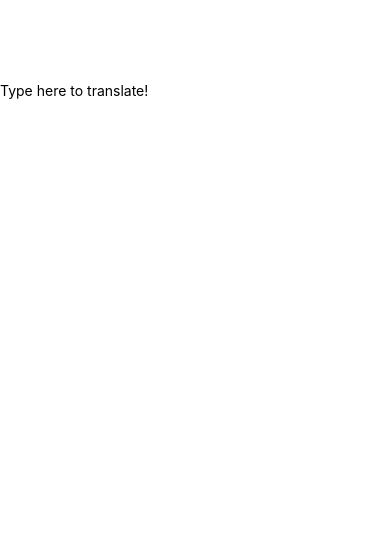
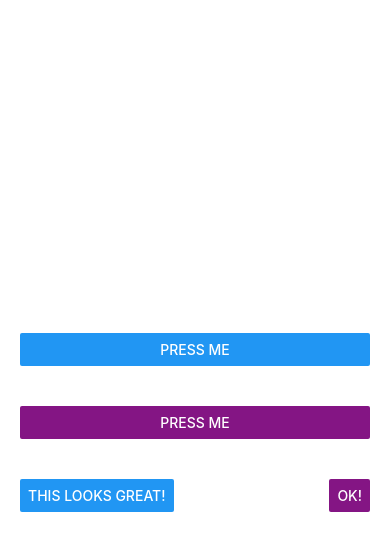
Before and after one commit to SeonHyungJo/React, a React Native app in the folder vreedu-progect/: screen / in a window 390 px wide. Shown: the top 550 px of the page. Built offline with nearby package versions, Linux system fonts and the light colour scheme.

Commit message:
add Button & Alert.alert

```diff
--- a/vreedu-progect/App.js
+++ b/vreedu-progect/App.js
@@ -1,5 +1,5 @@
 import React from 'react';
-import { StyleSheet, Text, View, TextInput } from 'react-native';
+import { StyleSheet, Text, View, TextInput, Button, Alert } from 'react-native';
 
 export default class App extends React.Component {
 
@@ -8,17 +8,38 @@
     this.state = {text: ''};
   }
 
+
+  _onPressButton() {
+    Alert.alert('You tapped the button!')
+  }
+
   render() {
     return (
       <View style={styles.container}>
-        <TextInput
-          style={{height: 40}}
-          placeholder="Type here to translate!"
-          onChangeText={(text) => this.setState({text})}
-        />
-        <Text style={{padding: 10, fontSize: 42}}>
-          {this.state.text.split(' ').map((word) => word && '🍕').join(' ')}
-        </Text>
+        <View style={styles.buttonContainer}>
+          <Button
+            onPress={this._onPressButton}
+            title="Press Me"
+          />
+        </View>
+        <View style={styles.buttonContainer}>
+          <Button
+            onPress={this._onPressButton}
+            title="Press Me"
+            color="#841584"
+          />
+        </View>
+        <View style={styles.alternativeLayoutButtonContainer}>
+          <Button
+            onPress={this._onPressButton}
+            title="This looks great!"
+          />
+          <Button
+            onPress={this._onPressButton}
+            title="OK!"
+            color="#841584"
+          />
+        </View>
       </View>
     );
   }
@@ -26,6 +47,15 @@
 
 const styles = StyleSheet.create({
   container: {
-    top: 70,
+   flex: 1,
+   justifyContent: 'center',
   },
-});
+  buttonContainer: {
+    margin: 20
+  },
+  alternativeLayoutButtonContainer: {
+    margin: 20,
+    flexDirection: 'row',
+    justifyContent: 'space-between'
+  }
+})
```
